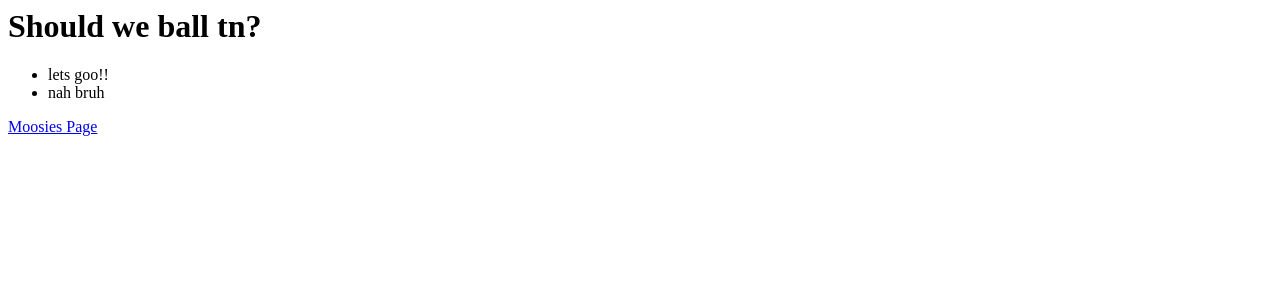
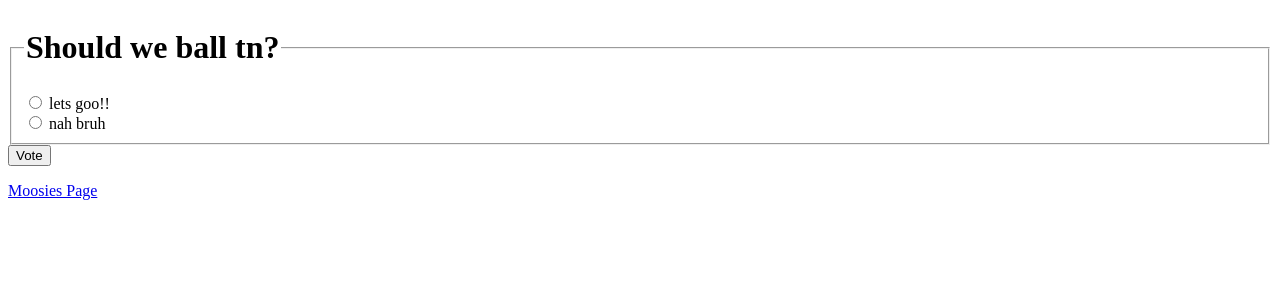
Before and after one commit to Mooshiiee/django-tutorial, a Django app: page /polls/1/ in a window 1280 px wide. Shown: the top 300 px of the page. Run offline with Django 5.2, Linux system fonts and the light colour scheme; data comes from the database, SQL or seed files in the repository.

Commit message:
added dynamic views

```diff
--- a/mysite/polls/templates/polls/detail.html
+++ b/mysite/polls/templates/polls/detail.html
@@ -1,8 +1,22 @@
-<h1> {{ question.question_text }} </h1>
-<ul>
-    {% for choice in question.choice_set.all %}
-        <li> {{ choice.choice_text }}</li>
-    {% endfor %}
-</ul>
+<form action="{% url 'polls:vote' question.id %}" method="post">
+    {% csrf_token %}
+    <fieldset>
+        <legend><h1>{{ question.question_text }}</h1></legend>
+
+        {% if error_message %}
+            <p><strong>{{ error_message }}</strong></p>
+        {% endif %}
+
+        {% for choice in question.choice_set.all %}
+            <input type='radio' name='choice' id='choice{{ forloop.counter }}'
+            value="{{ choice.id }}">
+            <label for="choice{{forloop.counter}}">{{choice.choice_text}}</label>
+            <br>
+        {% endfor %}
+
+    </fieldset>
+
+    <input type="submit" value="Vote">
+ </form>
 
 <a href={% url 'polls:moosie'%}>Moosies Page<a/>
```
